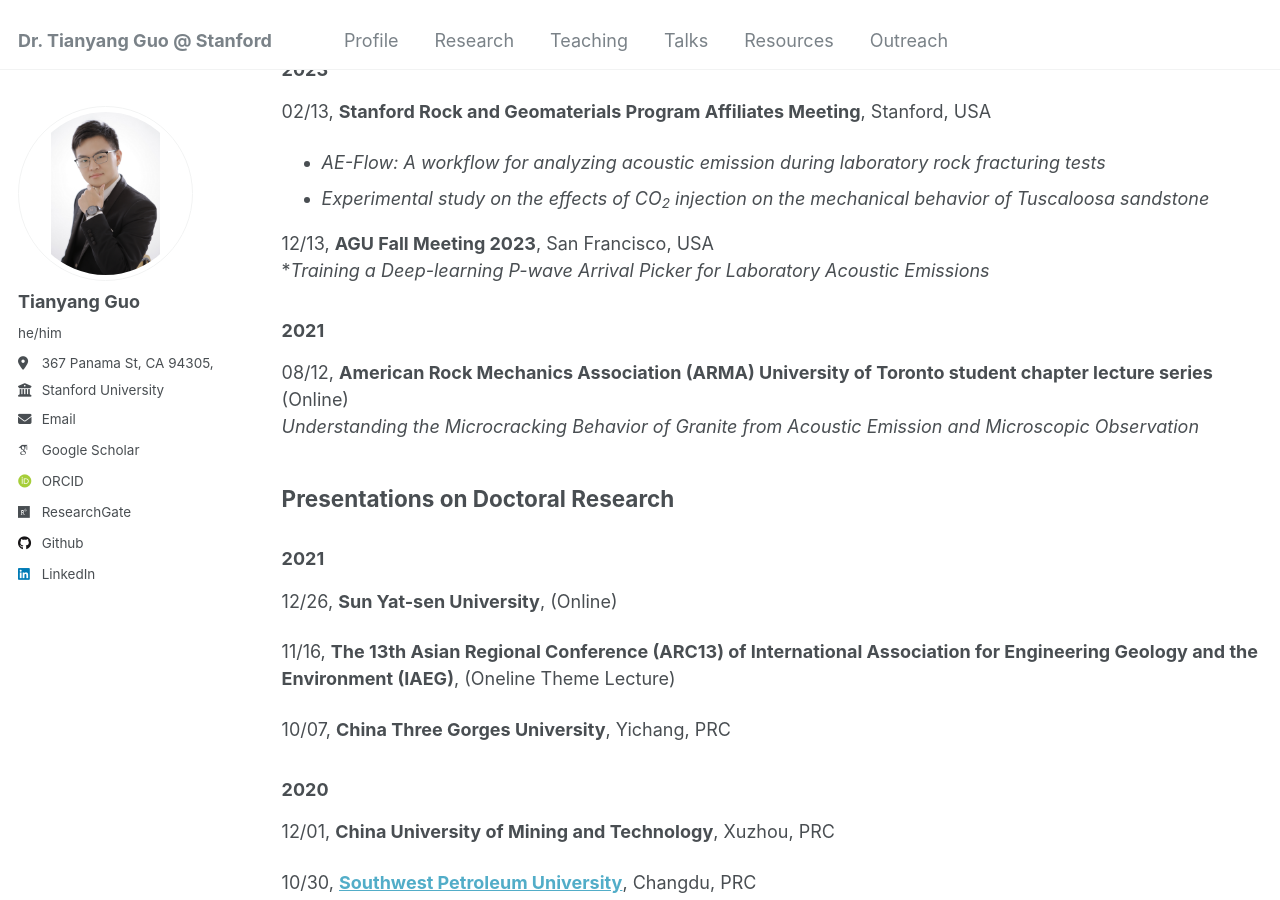
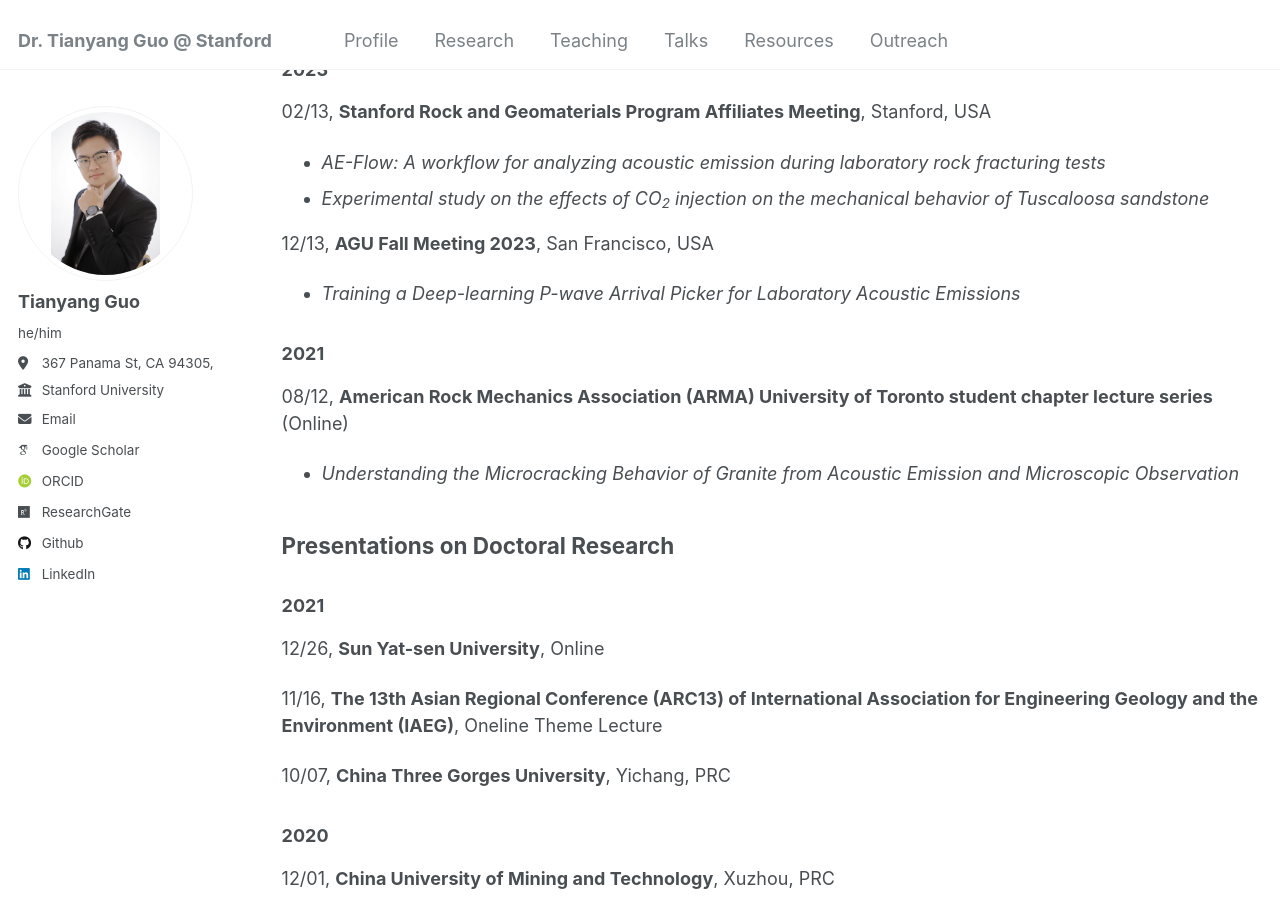
Before and after one commit to guotystanford/guotystanford.github.io, a Jekyll site: the page built from _pages/talks.md, in a window 1280 px wide and 900 px high, scrolled down 412 px. Built offline with Jekyll 4.4.1, drawn with Linux system fonts in a browser that asks for light colours; some web fonts are replaced.

```diff
--- a/_pages/talks.md
+++ b/_pages/talks.md
@@ -22,20 +22,20 @@ redirect_from:
 * <i>Experimental study on the effects of CO<sub>2</sub> injection on the mechanical behavior of Tuscaloosa sandstone</i>
 
 12/13,	**AGU Fall Meeting 2023**, San Francisco, USA
-*<i>Training a Deep-learning P-wave Arrival Picker for Laboratory Acoustic Emissions</i>
+* <i>Training a Deep-learning P-wave Arrival Picker for Laboratory Acoustic Emissions</i>
 
 
 ### 2021
 08/12, **American Rock Mechanics Association (ARMA) University of Toronto student chapter lecture series** (Online)
-<i>Understanding the Microcracking Behavior of Granite from Acoustic Emission and Microscopic Observation</i>
+* <i>Understanding the Microcracking Behavior of Granite from Acoustic Emission and Microscopic Observation</i>
 
 
 ## Presentations on Doctoral Research
 
 ### 2021
-12/26, **Sun Yat-sen University**, (Online)
+12/26, **Sun Yat-sen University**, Online
 
-11/16, **The 13th Asian Regional Conference (ARC13) of International Association for Engineering Geology and the Environment (IAEG)**, (Oneline Theme Lecture)
+11/16, **The 13th Asian Regional Conference (ARC13) of International Association for Engineering Geology and the Environment (IAEG)**, Oneline Theme Lecture
 
 10/07, **China Three Gorges University**, Yichang, PRC
 
```
